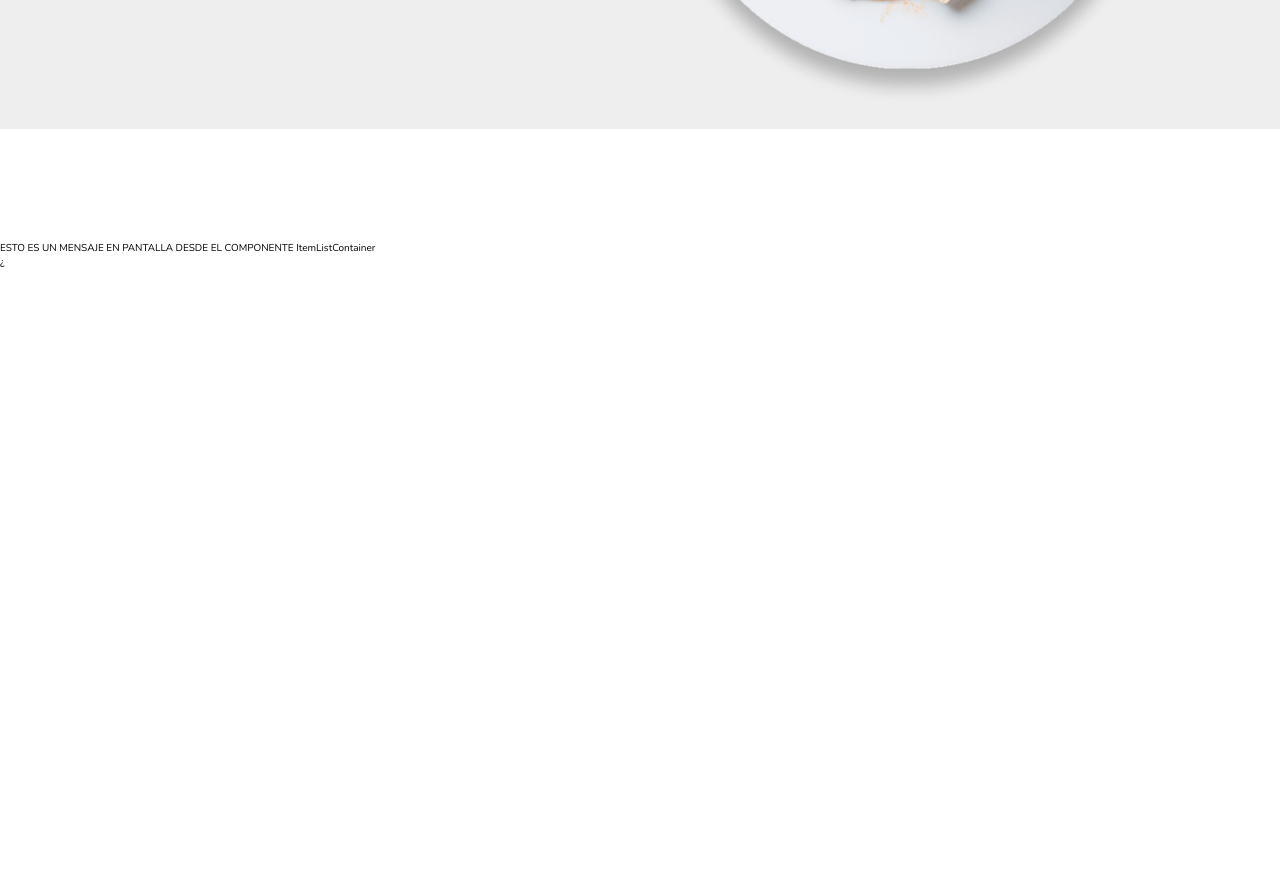
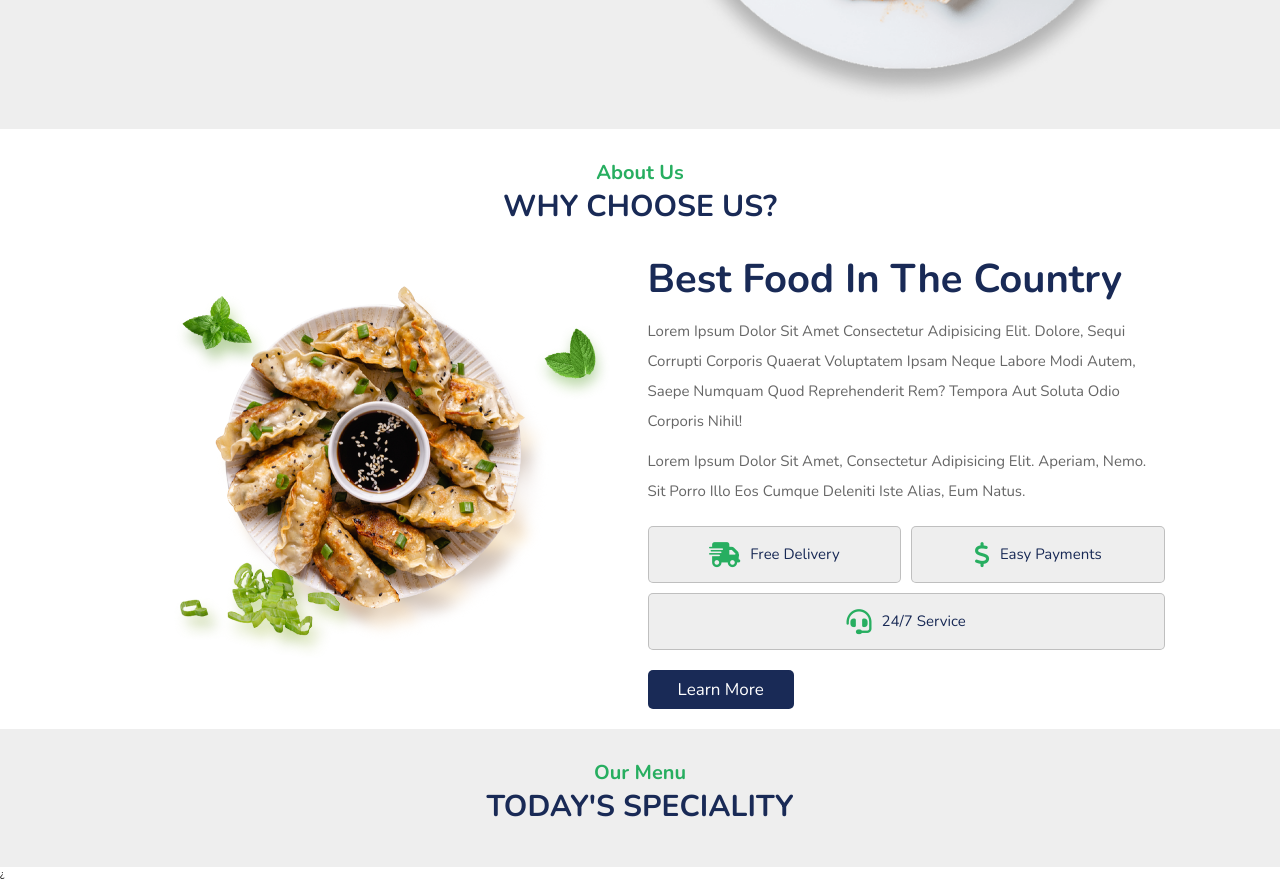
Before and after one commit to karvaroz/ecommerce-react, a React (Create React App) app: page / in a window 1280 px wide. Shown: the part 520-1401 px from the top of the page. Before the commit the page ends 800 px from the top, so only its background shows below. Built offline with nearby package versions, Linux system fonts and the light colour scheme.

Commit message:
Adicionando seccion About Us

```diff
--- a/package.json
+++ b/package.json
@@ -9,7 +9,6 @@
     "react": "^17.0.2",
     "react-dom": "^17.0.2",
     "react-scripts": "4.0.3",
-    "react-slideshow-image": "^3.6.0",
     "web-vitals": "^1.1.2"
   },
   "scripts": {
--- a/src/App.js
+++ b/src/App.js
@@ -2,6 +2,7 @@ import './App.css';
 import NavBar from './components/NavBar';
 import ItemListContainer from './components/ItemListContainer';
 import Slider from './components/Slider';
+import AboutUs from './components/AboutUs';
 
 
 function App() {
@@ -9,6 +10,7 @@ function App() {
     <div className="App">
      < NavBar />
      < Slider />
+     < AboutUs />
 
      < ItemListContainer />
 
--- /dev/null
+++ b/src/components/AboutUs.jsx
@@ -0,0 +1,39 @@
+import React from 'react'
+
+const AboutUs = () => {
+    return (
+        <>
+            <section className="about" id="about">
+                <h3 className="sub-heading"> about us </h3>
+                <h1 className="heading"> why choose us? </h1>
+                <div className="row">
+                    <div className="image">
+                        <img src="about-img.png" alt="" />
+                    </div>
+                    <div className="content">
+                        <h3>best food in the country</h3>
+                        <p>Lorem ipsum dolor sit amet consectetur adipisicing elit. Dolore, sequi corrupti corporis quaerat voluptatem ipsam neque labore modi autem, saepe numquam quod reprehenderit rem? Tempora aut soluta odio corporis nihil!</p>
+                        <p>Lorem ipsum dolor sit amet, consectetur adipisicing elit. Aperiam, nemo. Sit porro illo eos cumque deleniti iste alias, eum natus.</p>
+                        <div className="icons-container">
+                            <div className="icons">
+                                <i className="fas fa-shipping-fast"></i>
+                                <span>free delivery</span>
+                            </div>
+                            <div className="icons">
+                                <i className="fas fa-dollar-sign"></i>
+                                <span>easy payments</span>
+                            </div>
+                            <div className="icons">
+                                <i className="fas fa-headset"></i>
+                                <span>24/7 service</span>
+                            </div>
+                        </div>
+                        <a href="#Home" className="btn">learn more</a>
+                    </div>
+                </div>
+            </section>
+        </>
+    )
+}
+
+export default AboutUs
--- a/src/components/ItemListContainer.jsx
+++ b/src/components/ItemListContainer.jsx
@@ -3,16 +3,11 @@ import React from 'react'
 function ItemListContainer() {
     return (
         <>
-            <br />
-            <br />
-            <br />
-            <br />
-            <br />
-            <br />
-            <br />
-            <br />
+            <section class="menu" id="menu">
 
-            <p>ESTO ES UN MENSAJE EN PANTALLA DESDE EL COMPONENTE ItemListContainer</p>
+                <h3 class="sub-heading"> our menu </h3>
+                <h1 class="heading"> today's speciality </h1>
+            </section>
         </>
     )
 }
```
Also changed, not shown: src/App.css (+0 -32 lines).
